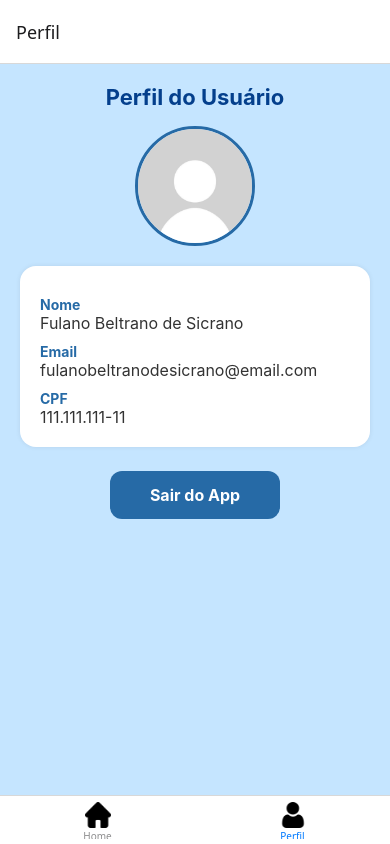
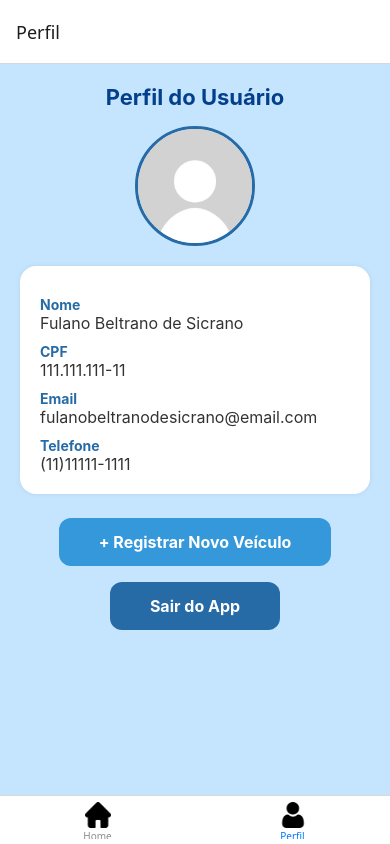
Before and after one commit to EduHoff/NeoCharge, a React Native app: screen /Perfil in a window 390 px wide. Built offline with nearby package versions, Linux system fonts and the light colour scheme.

Commit message:
add telefone ao User.ts e criação de um botão para adicionar um veículo (ainda preciso ajustar todo o style e esquema de nomes e criar um READ.me)

```diff
--- a/UserContext.tsx
+++ b/UserContext.tsx
@@ -23,8 +23,9 @@ export function UserProvider({ children }: ProviderProps) {
   useEffect(() => {
     const templateUser = new Usuario(
       "Fulano Beltrano de Sicrano",
+      "111.111.111-11",
       "fulanobeltranodesicrano@email.com",
-      "111.111.111-11",
+      "(11)11111-1111",
       require("./assets/default_profile.png")
 
     );
--- a/entities/Usuario.ts
+++ b/entities/Usuario.ts
@@ -3,19 +3,20 @@ import { Veiculo } from "./Veiculo";
 
 export class Usuario {
   nome: string;
+  cpf: string;
   email: string;
-  cpf: string;
+  fone: string;
   fotoPerfil: ImageSourcePropType;
   veiculos: Veiculo[] = [];
 
-  constructor(nome: string, email: string, cpf: string, fotoPerfil: ImageSourcePropType) {
+  constructor(nome: string, cpf: string, email: string, fone: string,  fotoPerfil: ImageSourcePropType) {
     this.nome = nome;
+    this.cpf = cpf;
     this.email = email;
-    this.cpf = cpf;
+    this.fone = fone;
     this.fotoPerfil = fotoPerfil;
   }
 
-  // Adicionar veículo ao usuário AINDA VOU REVER ISSO AQUI
   adicionarVeiculo(veiculo: Veiculo) {
     this.veiculos.push(veiculo);
   }
--- a/screens/PerfilScreen.tsx
+++ b/screens/PerfilScreen.tsx
@@ -1,10 +1,69 @@
-import React, { useContext } from "react";
-import { View, Text, Image, TouchableOpacity, BackHandler } from "react-native";
+import React, { useContext, useState } from "react";
+import {
+  View,
+  Text,
+  Image,
+  TouchableOpacity,
+  TextInput,
+  Modal,
+  ScrollView,
+  Alert,
+  BackHandler,
+} from "react-native";
 import { UserContext } from "../UserContext";
+import { Veiculo } from "../entities/Veiculo";
+import { CategoriaVeiculo } from "../entities/CategoriasVeiculo";
 import { stylesPerfilScreen } from "../styles/styles";
 
 export function PerfilScreen() {
-  const { user } = useContext(UserContext);
+  const { user, setUser } = useContext(UserContext);
+  const [modalVisible, setModalVisible] = useState(false);
+
+  const [novoVeiculo, setNovoVeiculo] = useState({
+    marca: "",
+    modelo: "",
+    ano: "",
+    placa: "",
+    cor: "",
+    categoria: CategoriaVeiculo.Carro,
+    capacidadeTotal: "",
+    cargaAtual: "",
+  });
+
+  const handleExit = () => {
+    BackHandler.exitApp();
+  };
+
+  const handleAddVeiculo = () => {
+    if (!user) return;
+
+    // validação básica
+    if (
+      !novoVeiculo.marca ||
+      !novoVeiculo.modelo ||
+      !novoVeiculo.placa ||
+      !novoVeiculo.capacidadeTotal
+    ) {
+      Alert.alert("Erro", "Por favor, preencha todos os campos obrigatórios!");
+      return;
+    }
+
+    const veiculo = new Veiculo(
+      novoVeiculo.marca,
+      novoVeiculo.modelo,
+      parseInt(novoVeiculo.ano) || 2025,
+      novoVeiculo.placa,
+      novoVeiculo.cor,
+      novoVeiculo.categoria,
+      parseFloat(novoVeiculo.capacidadeTotal),
+      parseFloat(novoVeiculo.cargaAtual) || 0
+    );
+
+    user.adicionarVeiculo(veiculo);
+    setUser(user);
+    setModalVisible(false);
+    Alert.alert("Sucesso", "Veículo adicionado com sucesso!");
+  };
 
   if (!user) {
     return (
@@ -14,12 +73,8 @@ export function PerfilScreen() {
     );
   }
 
-  const handleExit = () => {
-    BackHandler.exitApp();
-  };
-
   return (
-    <View style={stylesPerfilScreen.container}>
+    <ScrollView contentContainerStyle={stylesPerfilScreen.container}>
       <Text style={stylesPerfilScreen.title}>Perfil do Usuário</Text>
 
       <Image source={user.fotoPerfil} style={stylesPerfilScreen.fotoPerfil} />
@@ -28,16 +83,123 @@ export function PerfilScreen() {
         <Text style={stylesPerfilScreen.label}>Nome</Text>
         <Text style={stylesPerfilScreen.info}>{user.nome}</Text>
 
+        <Text style={stylesPerfilScreen.label}>CPF</Text>
+        <Text style={stylesPerfilScreen.info}>{user.cpf}</Text>
+
         <Text style={stylesPerfilScreen.label}>Email</Text>
         <Text style={stylesPerfilScreen.info}>{user.email}</Text>
 
-        <Text style={stylesPerfilScreen.label}>CPF</Text>
-        <Text style={stylesPerfilScreen.info}>{user.cpf}</Text>
+        <Text style={stylesPerfilScreen.label}>Telefone</Text>
+        <Text style={stylesPerfilScreen.info}>{user.fone}</Text>
       </View>
+
+      <TouchableOpacity
+        style={[
+          stylesPerfilScreen.exitButton,
+          { backgroundColor: "#3498db", marginBottom: 16 },
+        ]}
+        onPress={() => setModalVisible(true)}
+      >
+        <Text style={stylesPerfilScreen.exitText}>+ Registrar Novo Veículo</Text>
+      </TouchableOpacity>
 
       <TouchableOpacity style={stylesPerfilScreen.exitButton} onPress={handleExit}>
         <Text style={stylesPerfilScreen.exitText}>Sair do App</Text>
       </TouchableOpacity>
-    </View>
+
+      {/* Modal de registro */}
+      <Modal visible={modalVisible} animationType="slide" transparent>
+        <View style={stylesPerfilScreen.modalContainer}>
+          <View style={stylesPerfilScreen.modalBox}>
+            <Text style={stylesPerfilScreen.modalTitle}>Novo Veículo</Text>
+
+              <ScrollView>
+                {[
+                  { campo: "marca", rotulo: "Marca" },
+                  { campo: "modelo", rotulo: "Modelo" },
+                  { campo: "ano", rotulo: "Ano" },
+                  { campo: "placa", rotulo: "Placa" },
+                  { campo: "cor", rotulo: "Cor" },
+                ].map(({ campo, rotulo }) => (
+                  <TextInput
+                    key={campo}
+                    placeholder={rotulo}
+                    style={stylesPerfilScreen.input}
+                    keyboardType={campo === "ano" ? "numeric" : "default"}
+                    value={novoVeiculo[campo as keyof typeof novoVeiculo].toString()}
+                    onChangeText={(txt) =>
+                      setNovoVeiculo((prev) => ({ ...prev, [campo]: txt }))
+                    }
+                  />
+                ))}
+
+                {/* 🔽 Seletor de categoria */}
+                <Text style={stylesPerfilScreen.label}>Categoria</Text>
+                <View style={stylesPerfilScreen.categoriaBox}>
+                  {Object.values(CategoriaVeiculo).map((categoria) => (
+                    <TouchableOpacity
+                      key={categoria}
+                      style={[
+                        stylesPerfilScreen.categoriaBotao,
+                        novoVeiculo.categoria === categoria && stylesPerfilScreen.categoriaSelecionada,
+                      ]}
+                      onPress={() =>
+                        setNovoVeiculo((prev) => ({ ...prev, categoria }))
+                      }
+                    >
+                      <Text
+                        style={[
+                          stylesPerfilScreen.categoriaTexto,
+                          novoVeiculo.categoria === categoria && stylesPerfilScreen.categoriaTextoSelecionado,
+                        ]}
+                      >
+                        {categoria}
+                      </Text>
+                    </TouchableOpacity>
+                  ))}
+                </View>
+
+                {/* 🔽 Campos de carga com rótulo e unidade */}
+                <TextInput
+                  placeholder="Capacidade total (kWh)"
+                  style={stylesPerfilScreen.input}
+                  keyboardType="numeric"
+                  value={novoVeiculo.capacidadeTotal.toString()}
+                  onChangeText={(txt) =>
+                    setNovoVeiculo((prev) => ({ ...prev, capacidadeTotal: txt }))
+                  }
+                />
+
+                <TextInput
+                  placeholder="Carga atual (kWh)"
+                  style={stylesPerfilScreen.input}
+                  keyboardType="numeric"
+                  value={novoVeiculo.cargaAtual.toString()}
+                  onChangeText={(txt) =>
+                    setNovoVeiculo((prev) => ({ ...prev, cargaAtual: txt }))
+                  }
+                />
+
+                <TouchableOpacity
+                  style={[stylesPerfilScreen.exitButton, { backgroundColor: "#27ae60" }]}
+                  onPress={handleAddVeiculo}
+                >
+                  <Text style={stylesPerfilScreen.exitText}>Salvar Veículo</Text>
+                </TouchableOpacity>
+
+                <TouchableOpacity
+                  style={[
+                    stylesPerfilScreen.exitButton,
+                    { backgroundColor: "#aaa", marginTop: 10 },
+                  ]}
+                  onPress={() => setModalVisible(false)}
+                >
+                  <Text style={stylesPerfilScreen.exitText}>Cancelar</Text>
+                </TouchableOpacity>
+              </ScrollView>
+          </View>
+        </View>
+      </Modal>
+    </ScrollView>
   );
 }
--- a/styles/styles.ts
+++ b/styles/styles.ts
@@ -107,6 +107,63 @@ export const stylesPerfilScreen = StyleSheet.create({
     fontSize: 16,
     fontWeight: "bold",
   },
+    modalContainer: {
+    flex: 1,
+    backgroundColor: "rgba(0,0,0,0.6)",
+    justifyContent: "center",
+    alignItems: "center",
+    padding: 20,
+  },
+  modalBox: {
+    backgroundColor: "#fff",
+    borderRadius: 20,
+    padding: 20,
+    width: "90%",
+    maxHeight: "80%",
+    elevation: 6,
+  },
+  modalTitle: {
+    fontSize: 20,
+    fontWeight: "bold",
+    textAlign: "center",
+    color: cor4,
+    marginBottom: 16,
+  },
+  input: {
+    borderWidth: 1,
+    borderColor: "#ccc",
+    borderRadius: 12,
+    padding: 10,
+    marginBottom: 10,
+  },
+  categoriaBox: {
+  flexDirection: "row",
+  flexWrap: "wrap",
+  justifyContent: "center",
+  marginVertical: 10,
+},
+
+categoriaBotao: {
+  paddingVertical: 8,
+  paddingHorizontal: 12,
+  borderRadius: 20,
+  borderWidth: 1,
+  borderColor: "#3498db",
+  margin: 4,
+},
+
+categoriaSelecionada: {
+  backgroundColor: "#3498db",
+},
+
+categoriaTexto: {
+  color: "#3498db",
+  fontWeight: "500",
+},
+
+categoriaTextoSelecionado: {
+  color: "#fff",
+},
 });
 
 // ---------- VEHICLE DETAILS SCREEN ----------
```
